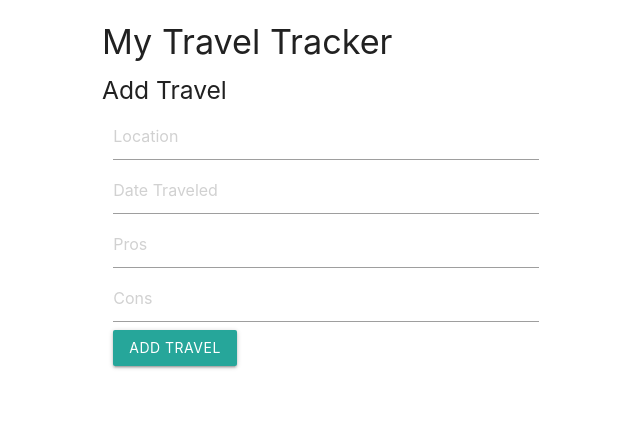
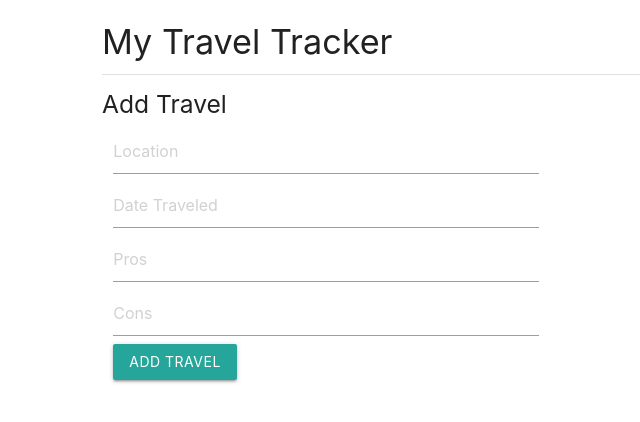
Before and after one commit to secdevyc/traveltracker, a website: page public/index.html in a window 1280 px wide. Shown: the whole page, without its empty margins (90-730 px from the left). Drawn offline with nearby package versions, Linux system fonts and the light colour scheme.

Commit message:
added a divider under header

```diff
--- a/public/index.html
+++ b/public/index.html
@@ -14,6 +14,7 @@
   <body ng-controller="MainController as ctrl">
     <div class="container">
       <h4>My Travel Tracker</h4>
+      <div class="divider"></div>
       <div class="row">
         <!-- add travel -->
         <h5>Add Travel</h5>
```
Also changed, not shown: public/js/app.js (line endings or trailing spaces).
